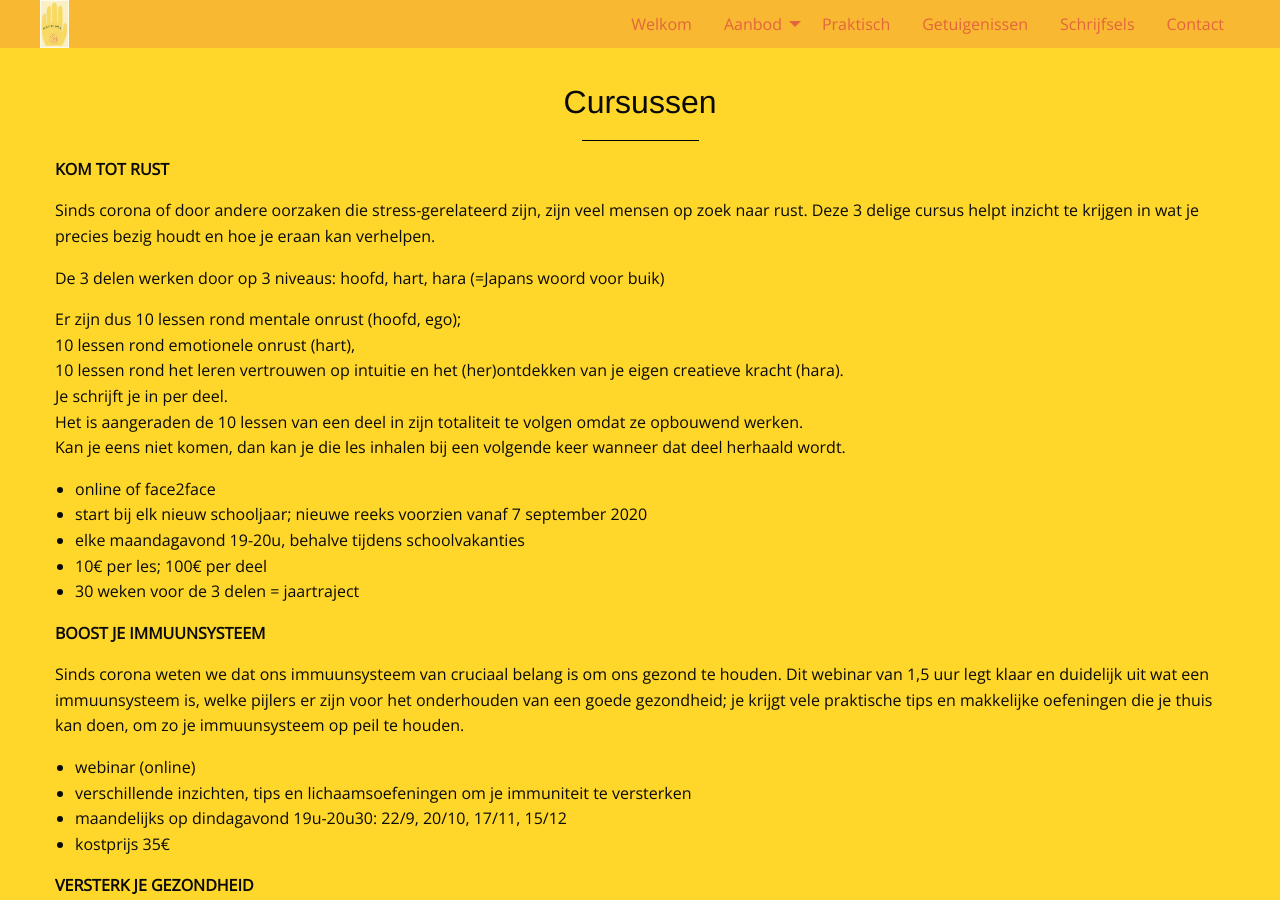
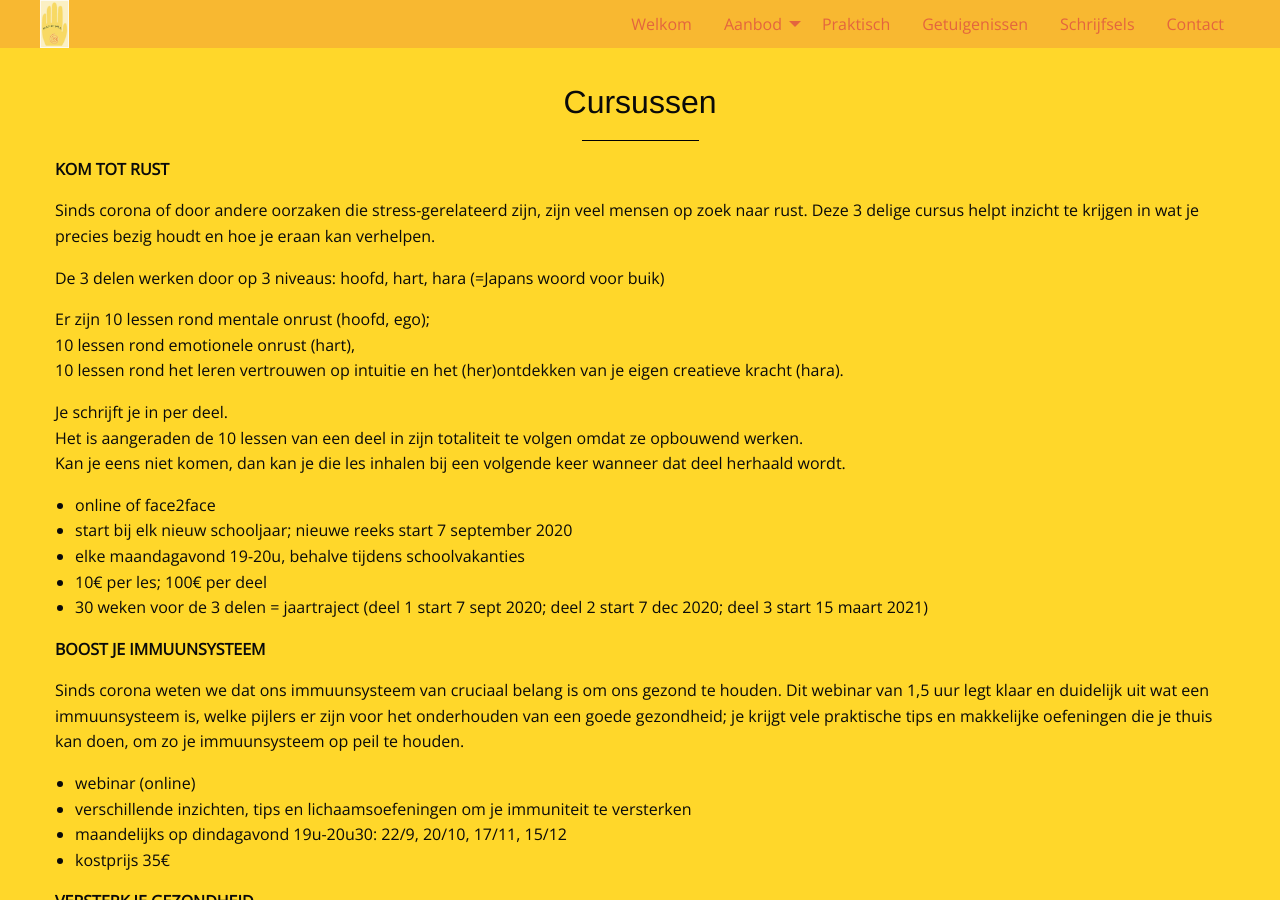
Before and after one commit to manopura/manopura.github.io, a Jekyll site: the page built from cursussen.md, in a window 1280 px wide and 900 px high. Built offline with Jekyll 4.4.1, drawn with Linux system fonts in a browser that asks for light colours; nearby versions of some CDN libraries; our own code applies the rules of GitHub Pages for plain Markdown files.

Commit message:
Update cursussen.md

```diff
--- a/cursussen.md
+++ b/cursussen.md
@@ -10,18 +10,19 @@ Sinds corona of door andere oorzaken die stress-gerelateerd zijn, zijn veel mens
 
 De 3 delen werken door op 3 niveaus: hoofd, hart, hara (=Japans woord voor buik)
 
-Er zijn dus 10 lessen rond mentale onrust (hoofd, ego);
+Er zijn 10 lessen rond mentale onrust (hoofd, ego);
 10 lessen rond emotionele onrust (hart),
 10 lessen rond het leren vertrouwen op intuitie en het (her)ontdekken van je eigen creatieve kracht (hara).
+
 Je schrijft je in per deel.
 Het is aangeraden de 10 lessen van een deel in zijn totaliteit te volgen omdat ze opbouwend werken.
 Kan je eens niet komen, dan kan je die les inhalen bij een volgende keer wanneer dat deel herhaald wordt.
 
 - online of face2face
-- start bij elk nieuw schooljaar; nieuwe reeks voorzien vanaf 7 september 2020
+- start bij elk nieuw schooljaar; nieuwe reeks start 7 september 2020
 - elke maandagavond 19-20u, behalve tijdens schoolvakanties
 - 10€ per les; 100€ per deel
-- 30 weken voor de 3 delen = jaartraject
+- 30 weken voor de 3 delen = jaartraject (deel 1 start 7 sept 2020; deel 2 start 7 dec 2020; deel 3 start 15 maart 2021)
 
 
 **BOOST JE IMMUUNSYSTEEM**
```
